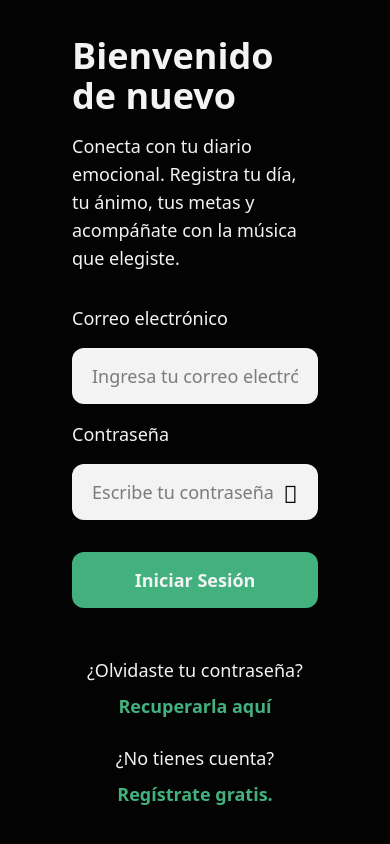
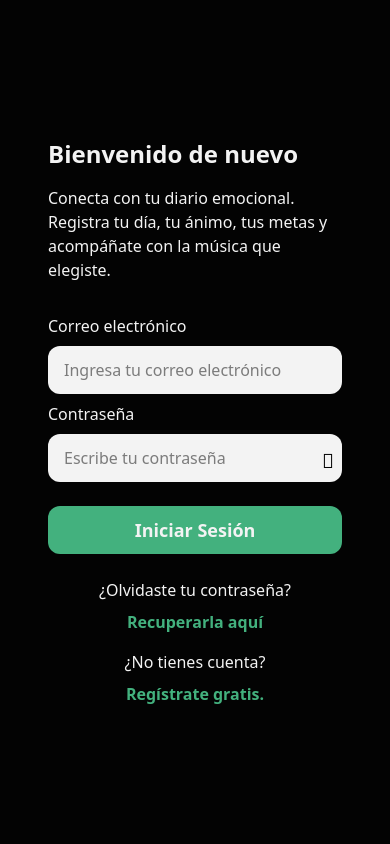
Before and after one commit to SebastianMonsalve/feelflow_front, a React (Vite) app: page /login in a window 390 px wide. Built offline with nearby package versions, Linux system fonts and the light colour scheme; some icons are missing.

Commit message:
Refactor component styles for consistency: adjust button height, input sizes, and text styles across Login, Register, and Welcome pages.

```diff
--- a/src/Components/Button.jsx
+++ b/src/Components/Button.jsx
@@ -3,7 +3,7 @@ import React from "react";
 const Button = ({ label, onClick }) => {
   return (
     <button
-      className="bg-primary w-full h-14 text-text-contrast text-lg font-bold rounded-xl hover:bg-primary-hover cursor-pointer mt-4 lg:mt-8"
+      className="bg-primary w-full h-12 lg:h-14 text-text-contrast text-lg font-bold rounded-xl hover:bg-primary-hover cursor-pointer mt-4 lg:mt-8"
       onClick={() => {
         onClick();
       }}
--- a/src/Components/Input.jsx
+++ b/src/Components/Input.jsx
@@ -5,24 +5,24 @@ const Input = ({ label, placeholder, password = false, value }) => {
 
   return (
     <>
-      <p className="text-lg text-text-contrast">{label}</p>
+      <p className="text-md text-text-contrast">{label}</p>
       <div className="relative">
         <input
           type={password ? (showPassword ? "text" : "password") : "text"}
           value={value}
           placeholder={placeholder}
-          className="bg-white text-text w-full h-14 text-lg rounded-xl p-5 focus:outline-none focus:ring-2 focus:ring-primary focus:border-transparent"
+          className="bg-white text-text w-full h-12 lg:h-14 text-md rounded-xl p-4 focus:outline-none focus:ring-2 focus:ring-primary focus:border-transparent"
         />
         {password && (
-          <div className="absolute right-5 top-4.5 z-10">
+          <div className="absolute right-2 lg:right-5 top-4 lg:top-4.5 z-10">
             {showPassword ? (
               <i
-                className="fad fa-eye-slash cursor-pointer text-text text-2xl"
+                className="fad fa-eye-slash cursor-pointer text-text text-xl lg:text-2xl"
                 onClick={() => setShowPassword(!showPassword)}
               />
             ) : (
               <i
-                className="fad fa-eye cursor-pointer text-text text-2xl"
+                className="fad fa-eye cursor-pointer text-text text-xl lg:text-2xl"
                 onClick={() => setShowPassword(!showPassword)}
               />
             )}
--- a/src/Pages/LoginPage.jsx
+++ b/src/Pages/LoginPage.jsx
@@ -7,18 +7,21 @@ const LoginPage = () => {
   const navigate = useNavigate();
   return (
     <div className="w-full h-full flex flex-col justify-center items-center relative">
-      <div className="absolute top-1 left-1" onClick={() => navigate(-1)}>
-        <i className="fal fa-long-arrow-left text-text-contrast p-5 text-3xl cursor-pointer" />
+      <div
+        className="absolute top-0 md:top-1 left-0 md:left-1"
+        onClick={() => navigate(-1)}
+      >
+        <i className="fal fa-long-arrow-left text-text-contrast text-3xl cursor-pointer" />
       </div>
-      <div className="w-full p-8 lg:w-4/5">
-        <h2 className="text-4xl font-bold text-text-contrast">
+      <div className="w-full p-2 lg:w-4/5">
+        <h2 className="text-2xl lg:text-4xl font-bold text-text-contrast">
           Bienvenido de nuevo
         </h2>
-        <p className="text-text-contrast text-lg mt-4 mb-8">
+        <p className="text-text-contrast text-md mt-4 mb-8">
           Conecta con tu diario emocional. Registra tu día, tu ánimo, tus metas
           y acompáñate con la música que elegiste.
         </p>
-        <form action="" className="flex flex-col gap-4">
+        <form action="" className="flex flex-col gap-2 lg:gap-4">
           <Input
             placeholder="Ingresa tu correo electrónico"
             label="Correo electrónico"
@@ -29,20 +32,20 @@ const LoginPage = () => {
             label="Contraseña"
           />
           <Button label="Iniciar Sesión" />
-          <div className="flex flex-col lg:flex-row gap-2 w-full items-center justify-center mt-8">
-            <p className="text-text-contrast text-lg whitespace-nowrap">
+          <div className="flex flex-col lg:flex-row gap-2 w-full items-center justify-center mt-4 lg:mt-8">
+            <p className="text-text-contrast text-md whitespace-nowrap">
               ¿Olvidaste tu contraseña?
             </p>
-            <Link className="text-primary hover:text-primary-hover text-lg font-bold cursor-pointer whitespace-nowrap">
+            <Link className="text-primary hover:text-primary-hover text-md font-bold cursor-pointer whitespace-nowrap">
               Recuperarla aquí
             </Link>
           </div>
           <div className="flex flex-col lg:flex-row gap-2 w-full items-center justify-center mt-2">
-            <p className="text-text-contrast text-lg whitespace-nowrap">
+            <p className="text-text-contrast text-md whitespace-nowrap">
               ¿No tienes cuenta?
             </p>
             <Link
-              className="text-primary hover:text-primary-hover text-lg font-bold cursor-pointer whitespace-nowrap"
+              className="text-primary hover:text-primary-hover text-md font-bold cursor-pointer whitespace-nowrap"
               to="/register"
             >
               Regístrate gratis.
--- a/src/Pages/RegisterPage.jsx
+++ b/src/Pages/RegisterPage.jsx
@@ -7,22 +7,21 @@ const RegisterPage = () => {
   const navigate = useNavigate();
   return (
     <div className="w-full h-full flex flex-col justify-center items-center relative">
-      <div className="absolute top-1 left-1">
+      <div className="absolute top-0 md:top-1 left-0 md:left-1">
         <i
-          className="fal fa-long-arrow-left text-text-contrast p-5 text-3xl cursor-pointer"
+          className="fal fa-long-arrow-left text-text-contrast text-3xl cursor-pointer"
           onClick={() => navigate(-1)}
         />
       </div>
-      <div className="w-full p-8 lg:w-4/5">
-        <h2 className="text-4xl font-bold text-text-contrast">
-          Crea tu espacio en FeelFlow
+      <div className="w-full p-2 lg:w-4/5">
+        <h2 className="text-2xl lg:text-4xl font-bold text-text-contrast">
+          Crea tu espacio personal
         </h2>
-        <p className="text-text-contrast text-lg mt-4 mb-8">
-          Comienza tu viaje personal registrando una cuenta. Aquí podrás
-          reflexionar, seguir tu progreso diario y acompañarte con música según
-          tu ánimo.
+        <p className="text-text-contrast text-md mt-4 mb-8">
+          Comienza tu viaje personal registrando una cuenta. Aquí podrás seguir
+          tu progreso diario y acompañarte con música según tu ánimo.
         </p>
-        <form action="" className="flex flex-col gap-4">
+        <form action="" className="flex flex-col gap-2 lg:gap-4">
           <Input placeholder="Ingresa tu nombre" label="Nombre" />
           <Input placeholder="ejemplo@gmail.com" label="Correo electrónico" />
           <Input
@@ -37,11 +36,11 @@ const RegisterPage = () => {
           />
           <Button label="Crear Cuenta" />
           <div className="flex flex-col lg:flex-row gap-2 w-full items-center justify-center mt-2">
-            <p className="text-text-contrast text-lg whitespace-nowrap">
+            <p className="text-text-contrast text-md whitespace-nowrap">
               ¿Ya tienes una cuenta?
             </p>
             <Link
-              className="text-primary hover:text-primary-hover text-lg font-bold cursor-pointer whitespace-nowrap"
+              className="text-primary hover:text-primary-hover text-md font-bold cursor-pointer whitespace-nowrap"
               to="/login"
             >
               Inicia sesión aquí.
--- a/src/Pages/Welcome.jsx
+++ b/src/Pages/Welcome.jsx
@@ -6,14 +6,22 @@ const Welcome = () => {
   const navigate = useNavigate();
   return (
     <div className="w-full h-full flex flex-col justify-center items-center relative">
-      <div className="absolute top-1 left-1">
-        <h2 className="text-text-contrast p-5 text-xl">FeelFlow</h2>
+      <div className="absolute top-0 md:top-1 left-0 md:left-1">
+        <h2 className="text-text-contrast text-lg">FeelFlow</h2>
       </div>
-      <div className="w-full p-8 lg:w-4/5">
-        <h2 className="text-4xl font-bold text-text-contrast">
+      <div className="w-full p-2 lg:w-4/5">
+        <div className="w-full h-auto flex justify-center items-center mb-2 lg:hidden">
+          <img
+            src="/Emojis.svg"
+            alt="Image"
+            className="w-[250px]"
+            draggable="false"
+          />
+        </div>
+        <h2 className="text-2xl lg:text-4xl font-bold text-text-contrast">
           Tu día merece ser recordado
         </h2>
-        <p className="text-text-contrast text-lg mt-4 mb-8">
+        <p className="text-text-contrast text-md lg:text-lg mt-4 mb-8">
           En FeelFlow podrás reflexionar cada noche, registrar tus metas
           cumplidas, elegir cómo te sentiste y guardar esa canción que te
           representa. Transforma cada día en una pequeña victoria personal.
```
